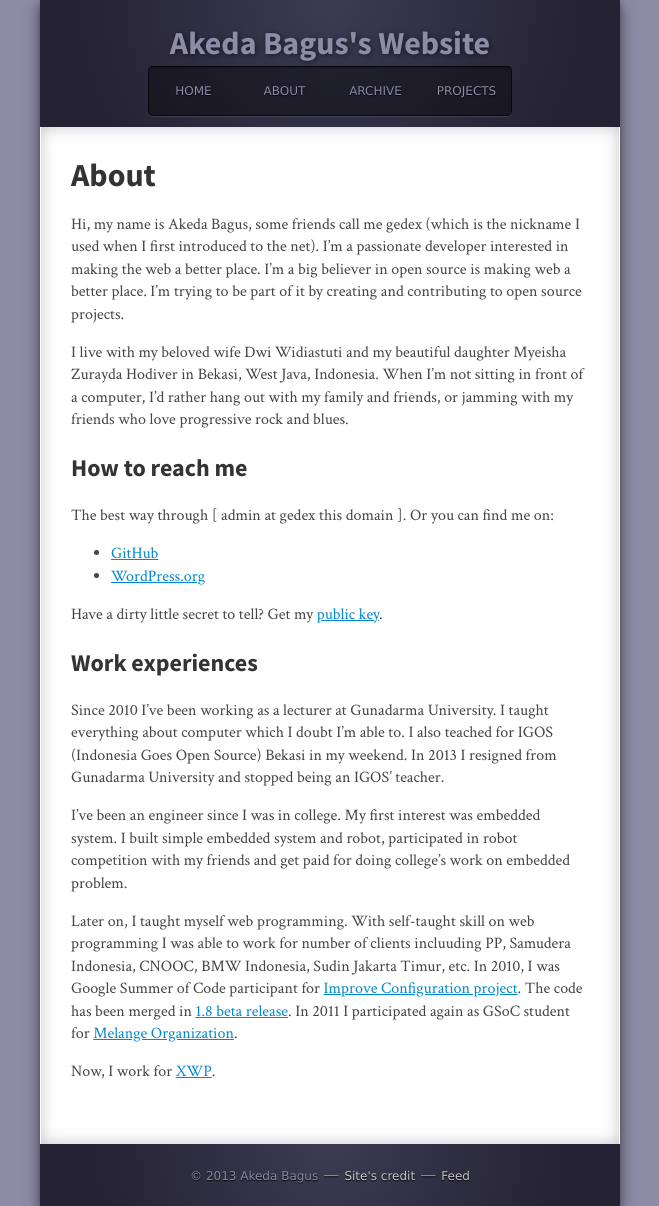
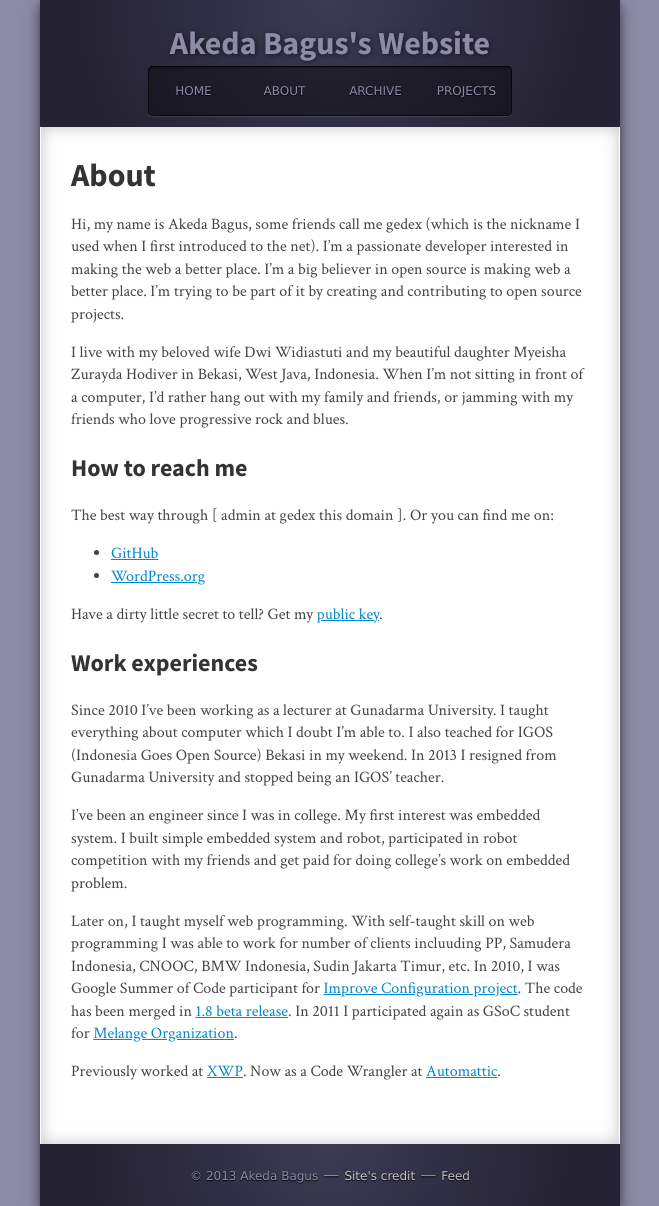
Before and after one commit to gedex/gedex.github.com, a Jekyll site: the page built from about/index.md, in a window 1280 px wide. Shown: the whole page, without its empty margins (310-969 px from the left). Built offline with Jekyll 4.4.1, drawn with Linux system fonts in a browser that asks for light colours; nearby versions of some CDN libraries; some web fonts are replaced; comment, search, counter and statistics services are not loaded.

Commit message:
Update employer.

```diff
--- a/about/index.md
+++ b/about/index.md
@@ -36,7 +36,7 @@ programming I was able to work for number of clients incluuding PP, Samudera Ind
 etc. In 2010, I was Google Summer of Code participant for [Improve Configuration project][3]. The code has been merged in
 [1.8 beta release][4]. In 2011 I participated again as GSoC student for [Melange Organization][5].
 
-Now, I work for [XWP](https://xwp.co).
+Previously worked at [XWP](https://xwp.co). Now as a Code Wrangler at [Automattic](https://automattic.com).
 
  [1]: http://github.com/gedex
  [2]: http://linkedin.com/in/akedabagus
```
